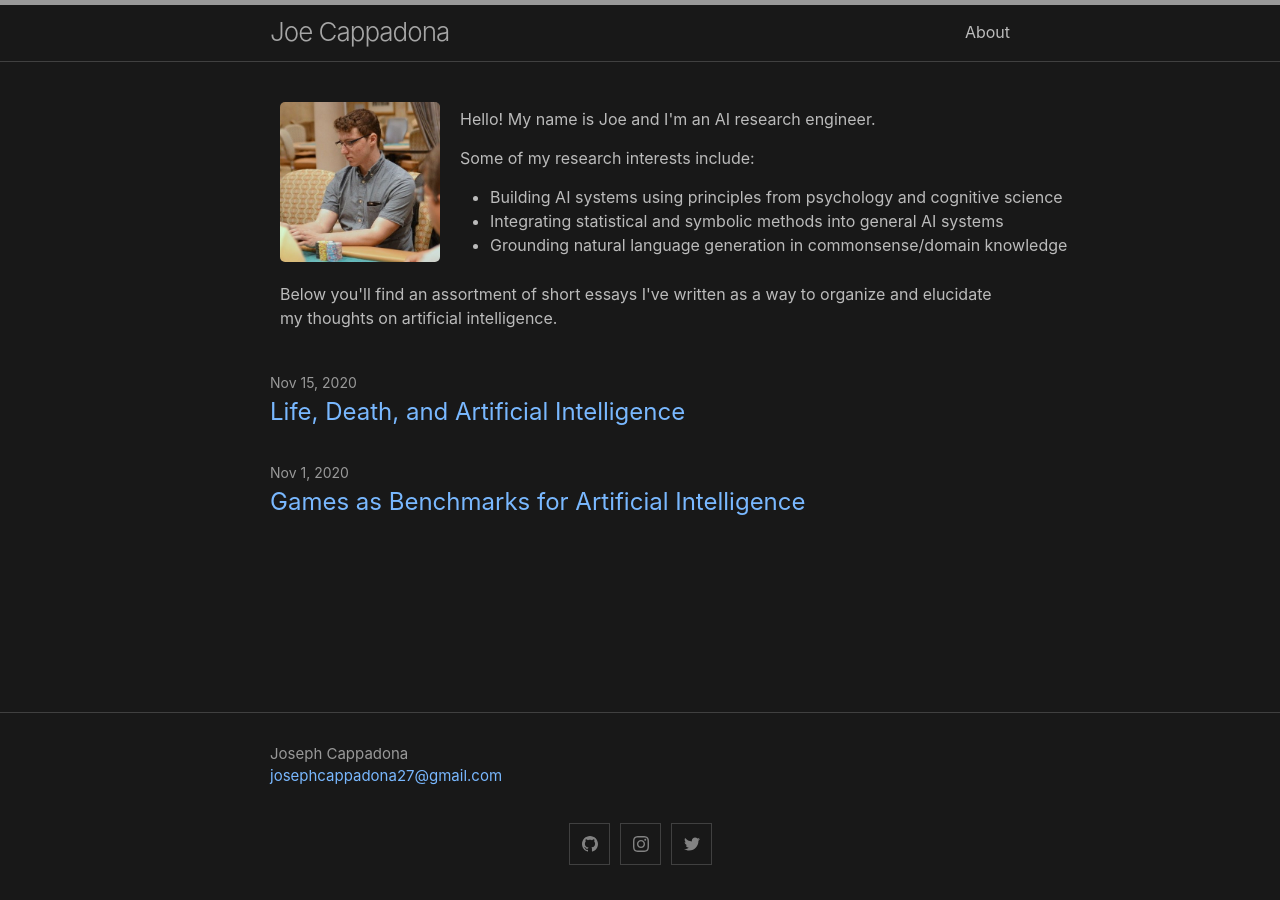
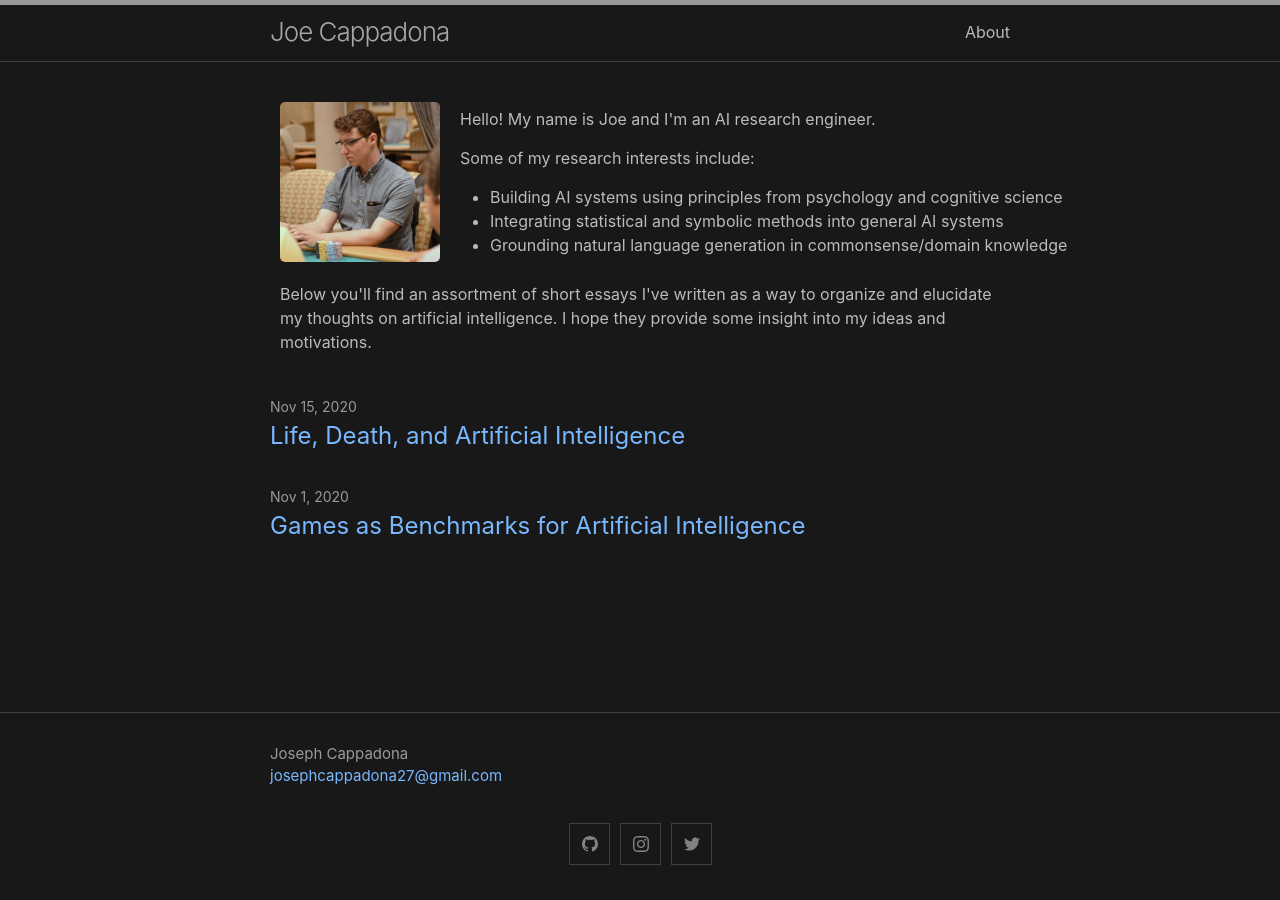
Before and after one commit to josephcappadona/josephcappadona.github.io, a Jekyll site: the page built from index.md, in a window 1280 px wide. Built offline with Jekyll 4.4.1, drawn with Linux system fonts in a browser that asks for light colours.

Commit message:
Update index.md

```diff
--- a/index.md
+++ b/index.md
@@ -20,6 +20,6 @@ layout: home
     </div>
   </div>
   <div style="margin: 10px;">
-    Below you'll find an assortment of short essays I've written as a way to organize and elucidate my thoughts on artificial intelligence.
+    Below you'll find an assortment of short essays I've written as a way to organize and elucidate my thoughts on artificial intelligence. I hope they provide some insight into my ideas and motivations.
   </div>
 </div>
```
